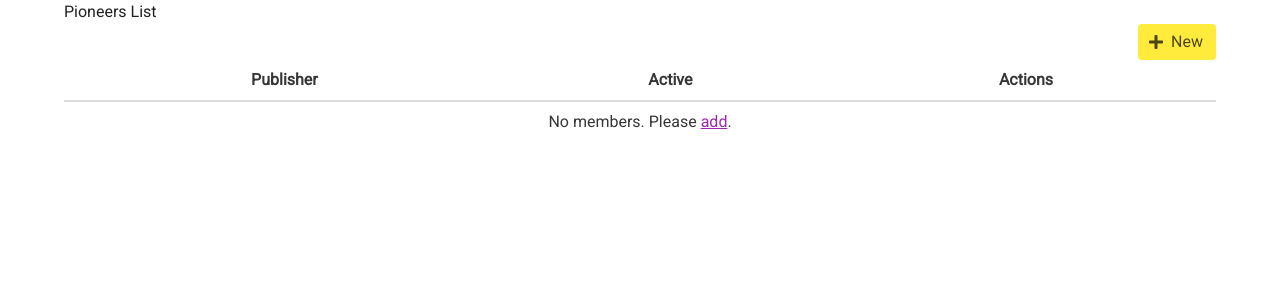
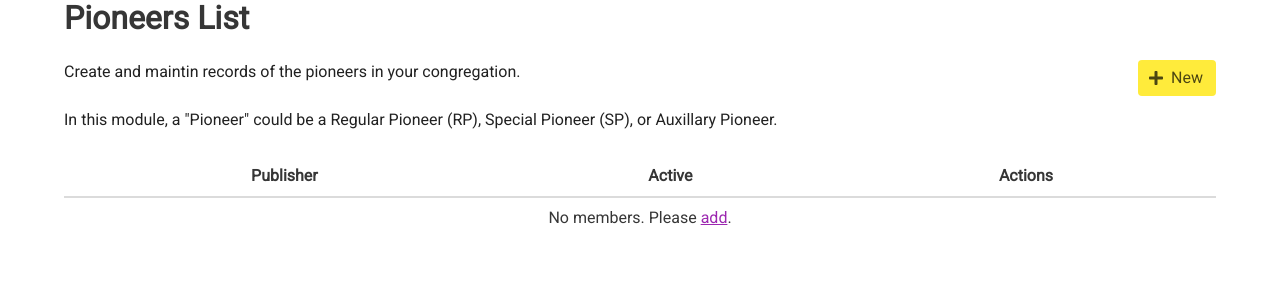
Before and after one commit to hanztura/congregationms, a Django app: template congregationms/templates/pioneering/pioneer_list.html in a window 1280 px wide. Shown: the part 100-400 px from the top of the page. Run offline with Django 3.2, Linux system fonts and the light colour scheme; the template is opened without the code that fills it, so the values that code supplies are empty.

Commit message:
quick fix

```diff
--- a/congregationms/pioneering/views.py
+++ b/congregationms/pioneering/views.py
@@ -32,6 +32,11 @@ class PioneerDetailView(LoginAndPermissionRequiredMixin, DetailView):
     context_object_name = 'pioneer'
     slug_field = 'code'
     permission_required = ('pioneering.view_pioneer',)
+
+    def get_queryset(self):
+        q = super().get_queryset()
+        q = q.prefetch_related('details', 'publisher')
+        return q
 
 
 class PioneerCreateView(
--- a/congregationms/templates/pioneering/pioneer_detail.html
+++ b/congregationms/templates/pioneering/pioneer_detail.html
@@ -29,7 +29,6 @@
   <p class="is-size-3">{{ pioneer.publisher.name|upper }}</p>
   <p>Code: {{ pioneer.code }}</p>
   <p>Status: {% if pioneer.is_active %}{% include "_snippets/icon_check.html" %}{% else %}{% include "_snippets/icon_times.html" with color='has-text-danger' %}{% endif %}</p>
-  <p>RP: {% if pioneer.is_active_rp %}{% include "_snippets/icon_check.html" %}{% else %}{% include "_snippets/icon_times.html" with color='has-text-danger' %}{% endif %}</p>
 
   <section class="section">
     <h2>Pioneering Details</h2>
--- a/congregationms/templates/pioneering/pioneer_list.html
+++ b/congregationms/templates/pioneering/pioneer_list.html
@@ -5,8 +5,10 @@
 {% endblock title %}
 
 {% block main %}
-  <h1>Pioneers List</h1>
+  <h1 class="title">Pioneers List</h1>
   <a href='{% url "pioneering:create" %}'>{% include "_snippets/button_new.html" %}</a>
+  <p>Create and maintin records of the pioneers in your congregation.</p><br>
+  <p>In this module, a "Pioneer" could be a Regular Pioneer (RP), Special Pioneer (SP), or Auxillary Pioneer.</p><br>
 
   <table class="table is-fullwidth">
     <thead>
@@ -40,5 +42,5 @@
         </tr>
       {% endif %}
     </tbody>
-  </table>
+  </table><br>
 {% endblock main %}
```
